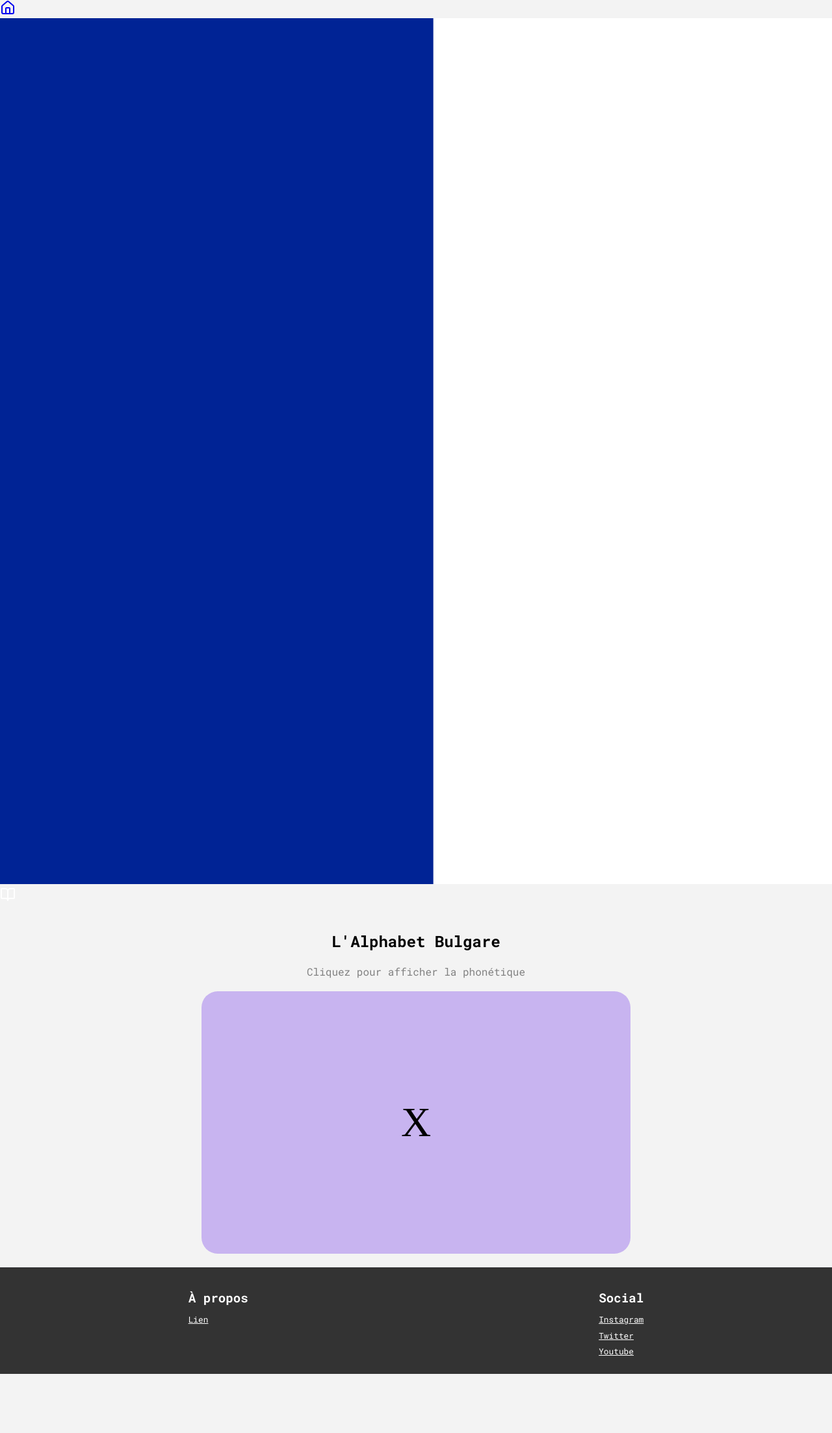
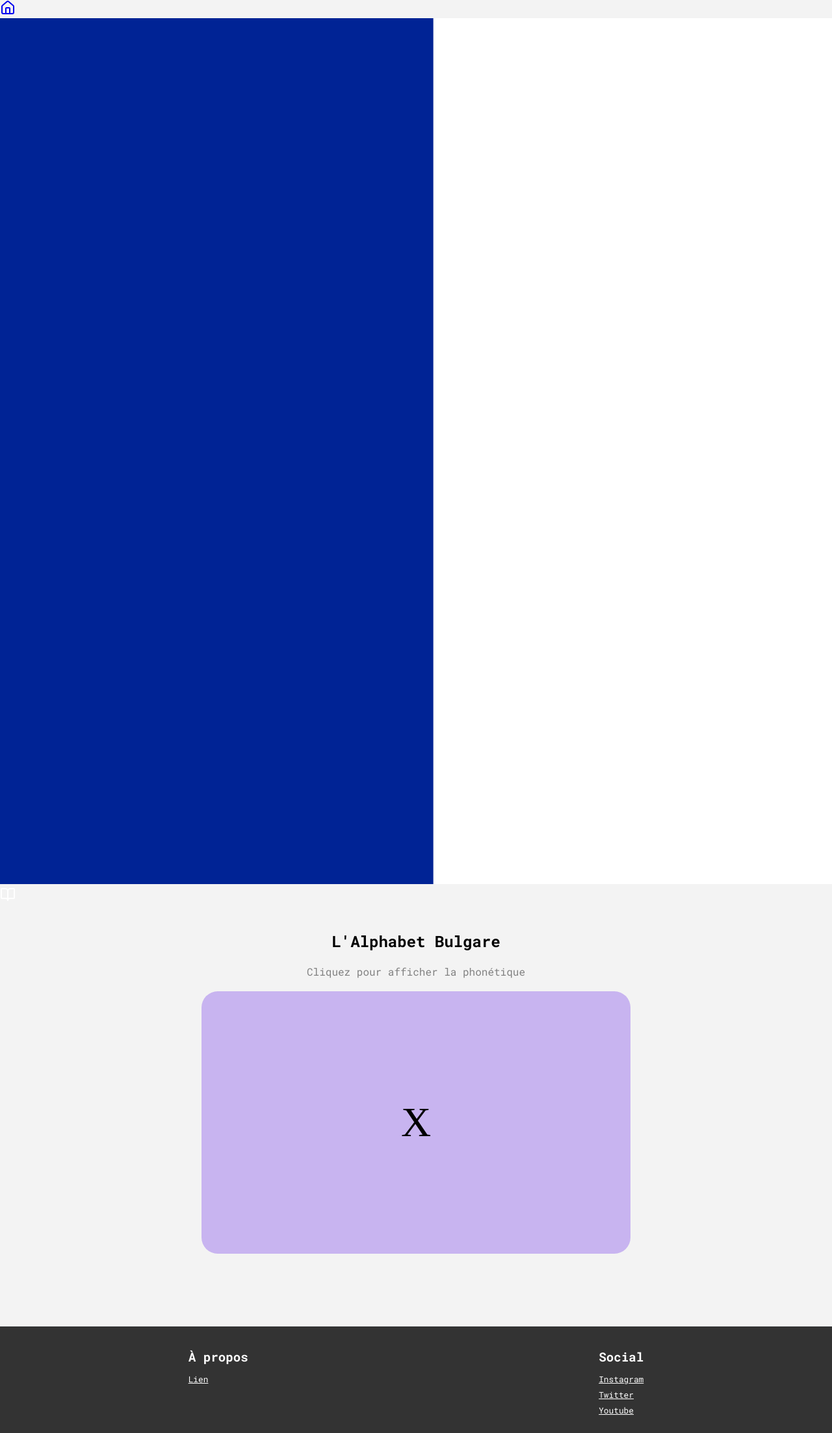
Before and after one commit to Bozeyy/LearnBulgare, a React (Vite) app in the folder LEARNBULGARE/: page /alphabet in a window 1280 px wide. Shown: the top 2206 px of the page at 65% size. Before the commit the page ends 2115 px from the top, so only its background shows below. Built offline with nearby package versions, Linux system fonts and the light colour scheme.

Commit message:
style: fix style for the course where the footer was floating

```diff
--- a/LEARNBULGARE/src/css/Alphabet.css
+++ b/LEARNBULGARE/src/css/Alphabet.css
@@ -35,3 +35,7 @@
 .flashcard:hover {
     background-color: #eaeaea;
 }
+
+.content_flashcourse {
+    height: calc(100vh - 12em);
+}
--- a/LEARNBULGARE/src/css/CourseStyle/CourseHome.css
+++ b/LEARNBULGARE/src/css/CourseStyle/CourseHome.css
@@ -4,6 +4,10 @@
     justify-content: space-between;
     margin-bottom: 2em;
     width: 100%;
+}
+
+.content {
+    min-height: 70vh;
 }
 
 .course {
--- a/LEARNBULGARE/src/css/CourseStyle/FlashCard/FlashCard.css
+++ b/LEARNBULGARE/src/css/CourseStyle/FlashCard/FlashCard.css
@@ -76,3 +76,7 @@
 .flashcard:hover {
     background-color: #eaeaea;
 }
+
+.content_flashcourse {
+    height: calc(100vh - 12em);
+}
--- a/LEARNBULGARE/src/css/CourseStyle/QuizStyle.css
+++ b/LEARNBULGARE/src/css/CourseStyle/QuizStyle.css
@@ -18,6 +18,7 @@
 }
 
 .quiz {
+    min-height: 60vh;
     width: 100%;
     display: flex;
     flex-direction: column;
--- a/LEARNBULGARE/src/pages/course/flashcard/Alphabet.jsx
+++ b/LEARNBULGARE/src/pages/course/flashcard/Alphabet.jsx
@@ -64,7 +64,7 @@ function Alphabet() {
     };
 
     return (
-        <div style={{
+        <div className="content_flashcourse" style={{
             padding: "20px",
         }}>
             <div className="course_title">
--- a/LEARNBULGARE/src/pages/course/flashcard/FlashCard.jsx
+++ b/LEARNBULGARE/src/pages/course/flashcard/FlashCard.jsx
@@ -40,7 +40,7 @@ function FlashCard({ flashcards, title }) {
     };
 
     return (
-        <div style={{ padding: "20px" }}>
+        <div className='content_flashcourse' style={{ padding: "20px" }}>
             <div className="course_title">
                 <h2>{title}</h2>
                 <p>{showInfo ? translations[language].clickForNew : translations[language].clickToShow}</p>
```
